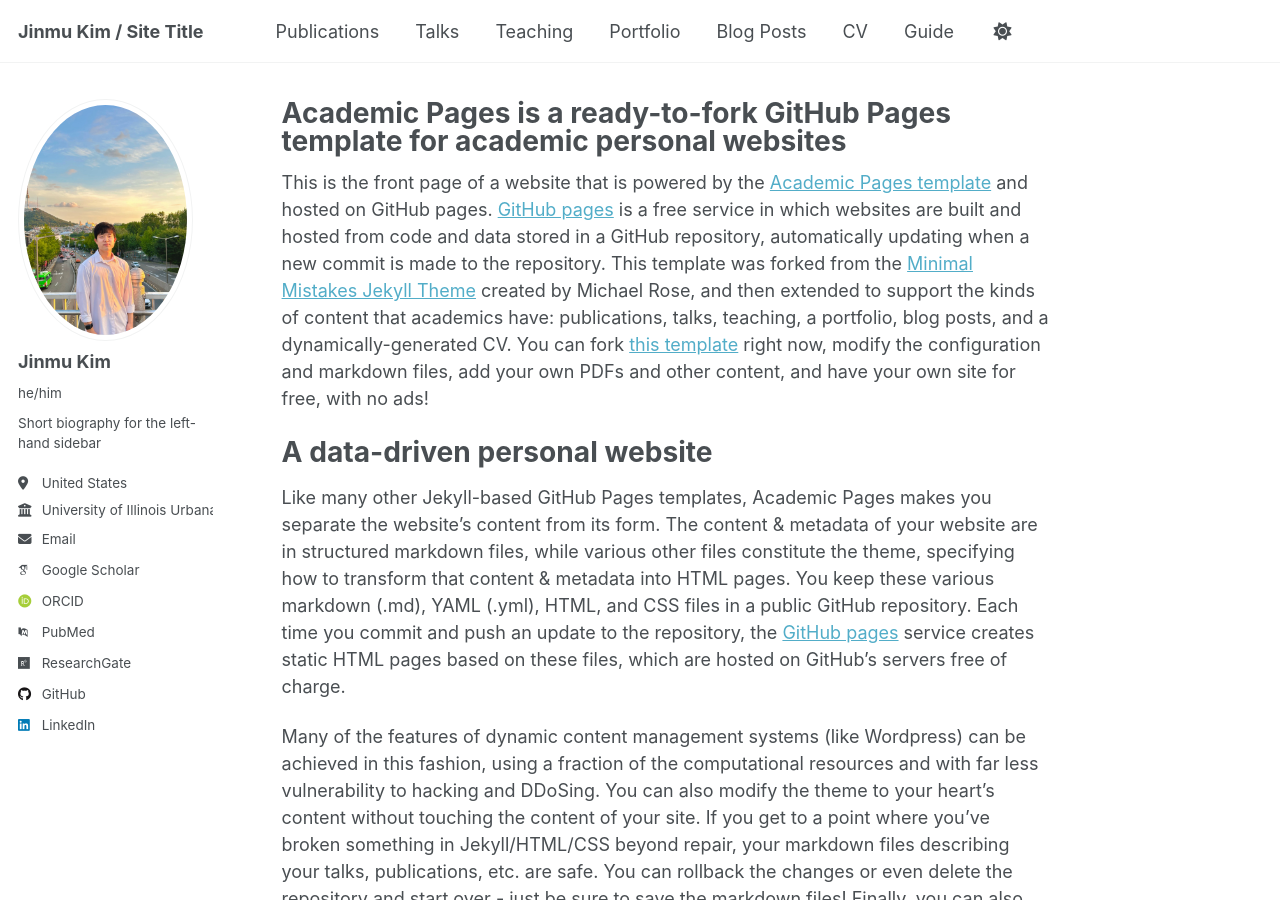
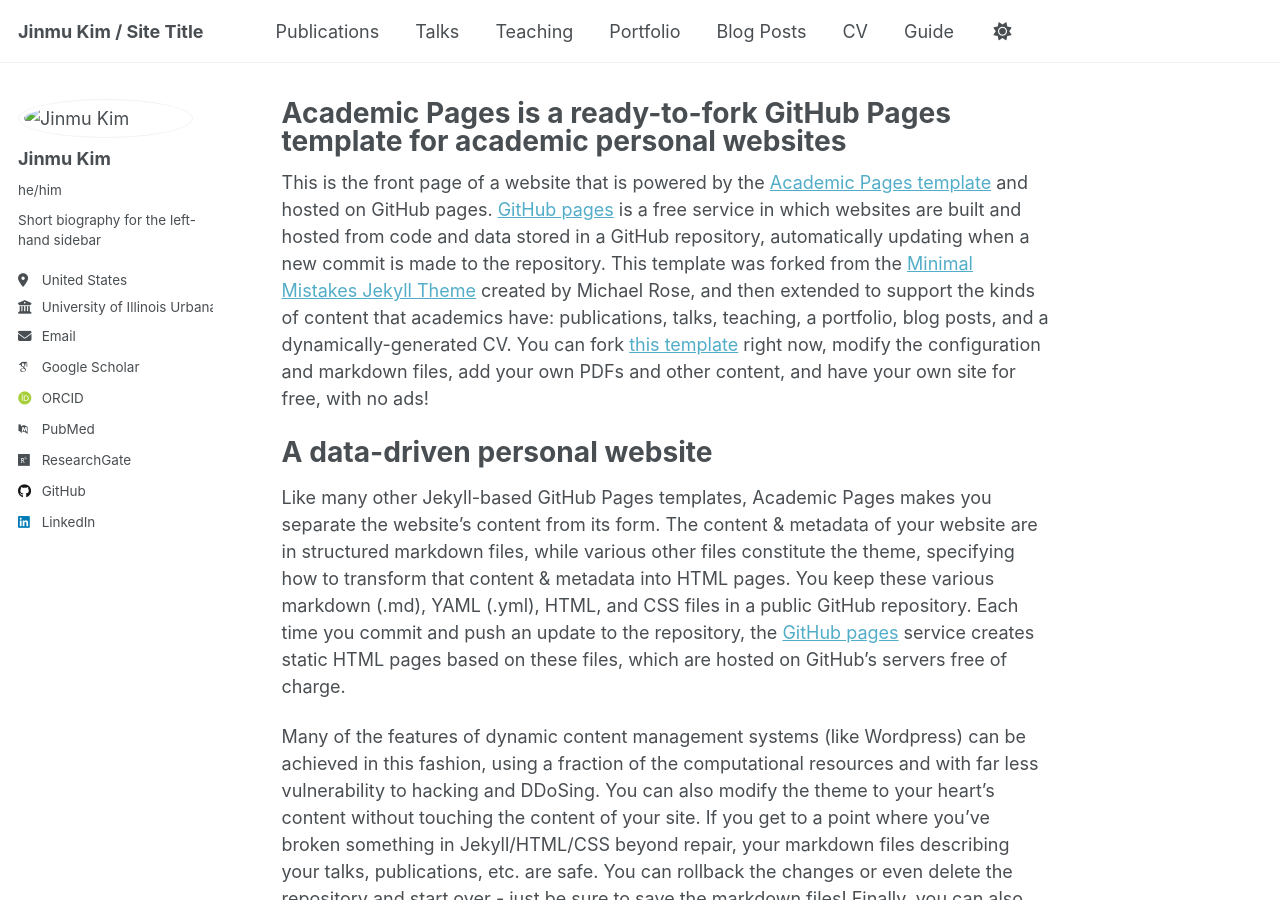
Before and after one commit to kjm04/jinmu.github.io, a Jekyll site: the page built from _pages/about.md, in a window 1280 px wide and 900 px high. Built offline with Jekyll 4.4.1, drawn with Linux system fonts in a browser that asks for light colours; some web fonts are replaced.

Commit message:
Update _config.yml

```diff
--- a/_config.yml
+++ b/_config.yml
@@ -22,7 +22,7 @@ repository               : "academicpages/academicpages.github.io"
 #               Additional customization can be done by editing /_includes/author-profile.html
 author:
   # Biographic information
-  avatar           : "profile.jpeg" # filename of your avatar image placed in /images/, e.g. "profile.png"
+  avatar           : "images/profile.jpeg" # filename of your avatar image placed in /images/, e.g. "profile.png"
   name             : "Jinmu Kim" # name to display in the sidebar
   title            : "Postdoctoral Research Associate"
   pronouns         : "he/him"
```
